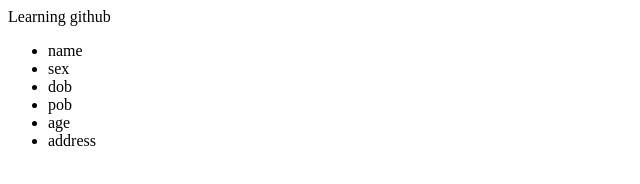
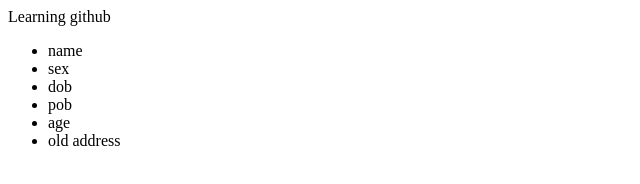
Before and after one commit to chheng-samnang/github_tutorial, a plain HTML site: page index.html in a window 1280 px wide. Shown: the full height of the page, 0-640 px from the left. Drawn offline with Linux system fonts and the light colour scheme.

Commit message:
specify address

```diff
--- a/index.html
+++ b/index.html
@@ -9,7 +9,7 @@
       <li>dob</li>
       <li>pob</li>
       <li>age</li>
-      <li>address</li>
+      <li>old address</li>
     </ul>
   </body>
 </htm>
```
